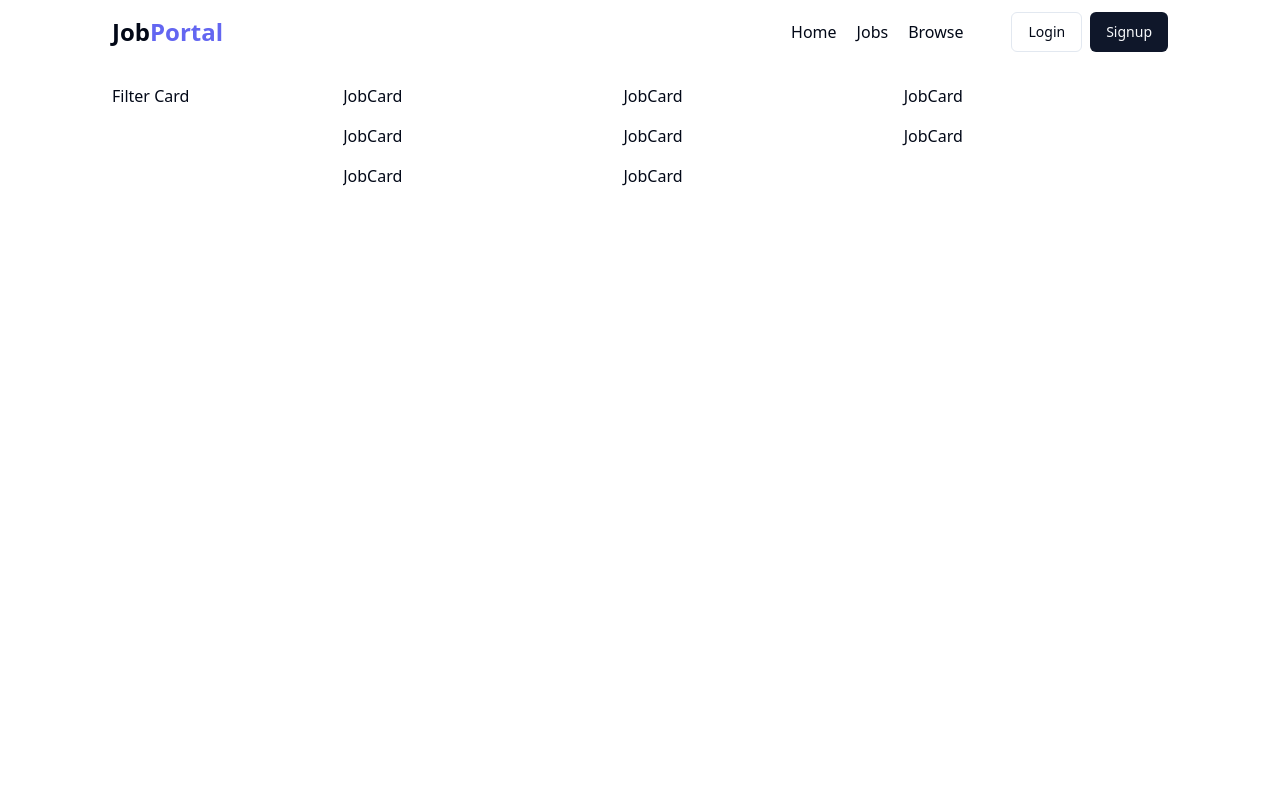
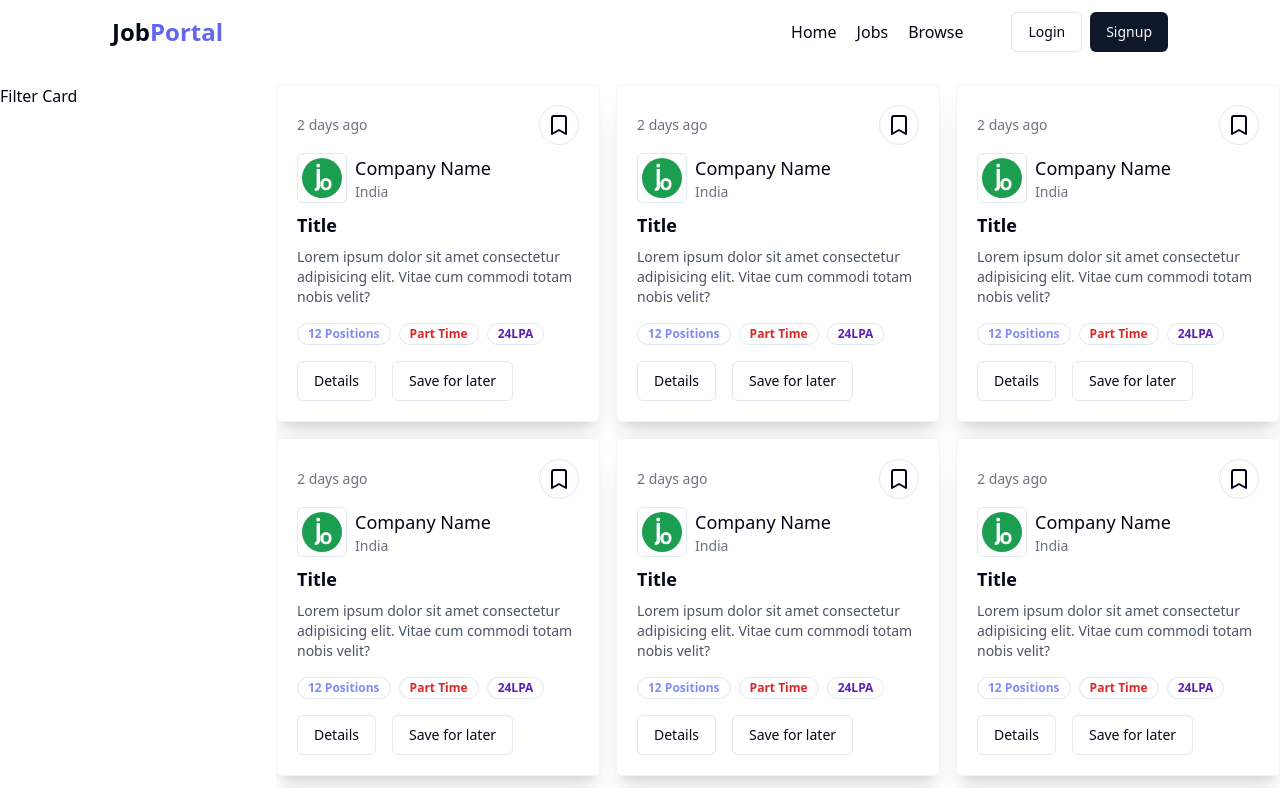
Before and after one commit to Ritik-Raghuwanshi/Internship-Projects, a React (Vite) app in the folder Job-Listing-Portal/frontend/: page /jobs in a window 1280 px wide. Built offline with nearby package versions, Linux system fonts and the light colour scheme.

Commit message:
JobCard created

```diff
--- a/Job-Listing-Portal/frontend/src/components/JobCard.jsx
+++ b/Job-Listing-Portal/frontend/src/components/JobCard.jsx
@@ -1,10 +1,45 @@
+import { Bookmark } from "lucide-react";
+import { Button } from "./ui/button";
+import { Avatar, AvatarImage } from "./ui/avatar";
+import Applogo from "/logo.png";
+import { Badge } from "./ui/badge";
 
 const JobCard = () => {
   return (
-    <div>
-      JobCard
+    <div className="p-5 rounded-md shadow-xl bg-white border border-gray-100 max-w-[100%]">
+      <div className="flex items-center justify-between">
+        <p className="text-sm text-gray-500">2 days ago</p>
+        <Button variant="outline" className="rounded-full" size="icon">
+          <Bookmark />
+        </Button>
+      </div>
+
+      <div className="flex items-center gap-2 my-2">
+        <Button className="p-6" variant="outline" size="icon">
+          <Avatar>
+            <AvatarImage src={Applogo} />
+          </Avatar>
+        </Button>
+        <div>
+          <h1 className="font-medium text-lg">Company Name</h1>
+          <p className="text-sm text-gray-500">India</p>
+        </div>
+      </div>
+      <div>
+        <h1 className="font-bold text-lg my-2">Title</h1>
+        <p className="text-sm text-gray-600">Lorem ipsum dolor sit amet consectetur adipisicing elit. Vitae cum commodi totam nobis velit?</p>
+      </div>
+      <div className="flex items-center gap-2 mt-4">
+        <Badge className="text-indigo-400 font-bold" variant="ghost">12 Positions</Badge>
+        <Badge className="text-red-600 font-bold" variant="ghost">Part Time</Badge>
+        <Badge className="text-violet-800 font-bold" variant="ghost">24LPA</Badge>
     </div>
-  )
-}
+    <div className="flex items-center gap-4 mt-4">
+        <Button variant="outline">Details</Button>
+        <Button variant="outline">Save for later</Button>
+    </div>
+    </div>
+  );
+};
 
 export default JobCard;
--- a/Job-Listing-Portal/frontend/src/components/Jobs.jsx
+++ b/Job-Listing-Portal/frontend/src/components/Jobs.jsx
@@ -8,7 +8,7 @@
   return (
     <div>
       <Navbar />
-      <div className="max-w-7xl mx-28 mt-5">
+      <div className="max-w-7xl mx-auto mt-5">
         <div className="flex gap-5">
           <div className="w-[20%]">
             {/* filtercards */}
```
